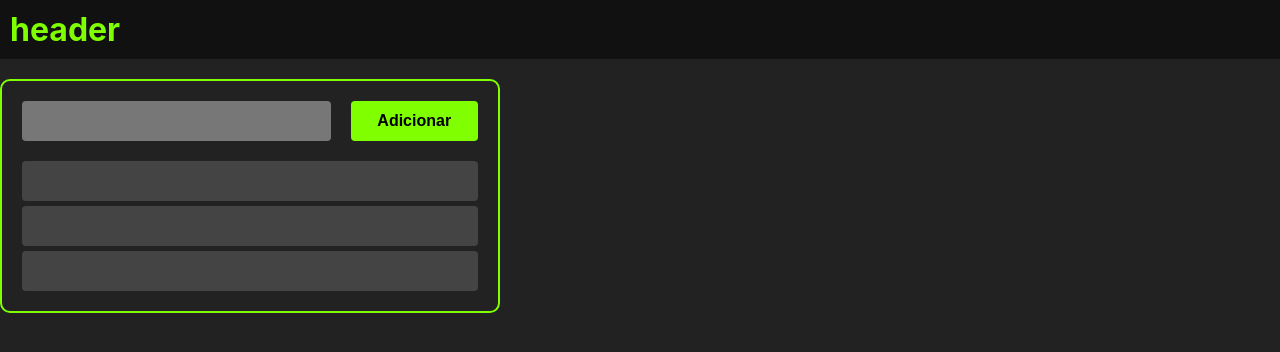
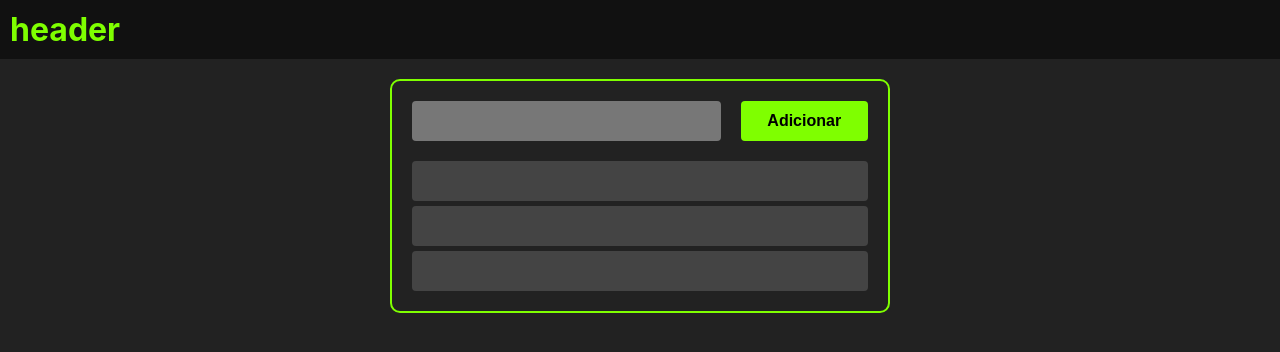
Before and after one commit to Marco-Antonio-Furtado/lista-next, a Next.js app: page / in a window 1280 px wide. Shown: the top 352 px of the page. Built offline with nearby package versions, Linux system fonts and the light colour scheme.

Commit message:
centralizando a lista na tela

```diff
--- a/components/list/index.module.css
+++ b/components/list/index.module.css
@@ -9,6 +9,8 @@
   display: flex;
   flex-direction: column;
   gap: 20px;
+  margin: auto;
+  margin-top: 20px;
 }
 
 .header {
```
